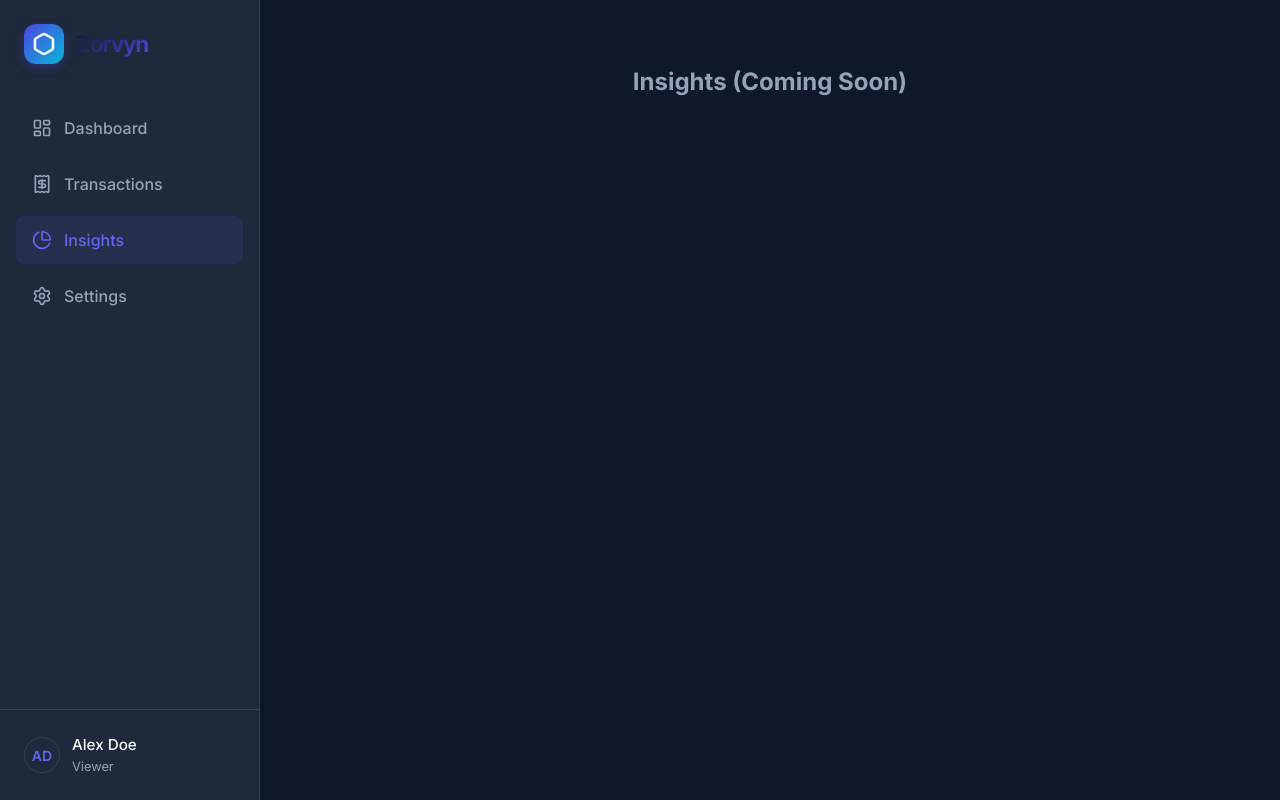
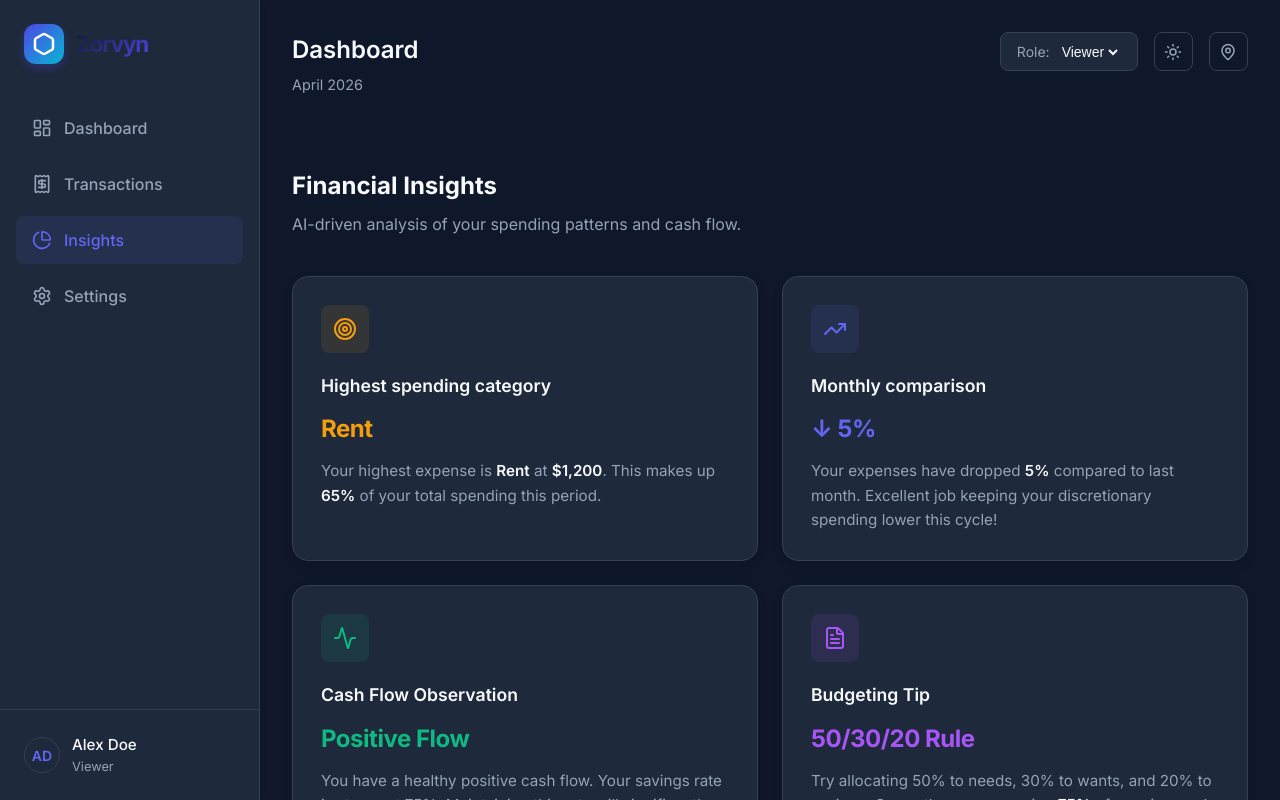
Before and after one commit to adityahacks123/Zorvyn, a React (Vite) app: page / in a window 1280 px wide. Both pictures are taken after a click on the item "Insights". Built offline with nearby package versions, Linux system fonts and the light colour scheme.

Commit message:
Insight page added

```diff
--- a/src/App.jsx
+++ b/src/App.jsx
@@ -2,6 +2,7 @@ import React, { useState } from 'react';
 import Sidebar from './components/layout/Sidebar';
 import DashboardPage from './pages/DashboardPage';
 import TransactionsPage from './pages/TransactionsPage';
+import InsightsPage from './pages/InsightsPage';
 import { useFinance } from './context/FinanceContext';
 import './index.css';
 
@@ -16,11 +17,7 @@ function App() {
       case 'transactions':
         return <TransactionsPage />;
       case 'insights':
-        return (
-          <div className="page-content" style={{ display: 'flex', alignItems: 'center', justifyContent: 'center' }}>
-            <h2 style={{ color: 'var(--color-text-muted)' }}>Insights (Coming Soon)</h2>
-          </div>
-        );
+        return <InsightsPage />;
       case 'settings':
         return (
           <div className="page-content" style={{ display: 'flex', alignItems: 'center', justifyContent: 'center' }}>
--- /dev/null
+++ b/src/pages/InsightsPage.css
@@ -0,0 +1,70 @@
+.insights-content {
+  display: flex;
+  flex-direction: column;
+  gap: 1.5rem;
+}
+
+.insights-header {
+  margin-top: 1rem;
+  margin-bottom: 1rem;
+}
+
+.insights-grid {
+  display: grid;
+  grid-template-columns: repeat(auto-fit, minmax(350px, 1fr));
+  gap: 1.5rem;
+}
+
+.insight-card {
+  display: flex;
+  flex-direction: column;
+  gap: 1.25rem;
+  padding: 1.75rem;
+  transition: transform var(--transition-normal);
+}
+
+.insight-card:hover {
+  transform: translateY(-4px);
+}
+
+.insight-card-icon {
+  width: 48px;
+  height: 48px;
+  border-radius: var(--radius-md);
+  display: flex;
+  align-items: center;
+  justify-content: center;
+}
+
+.insight-card-content h3 {
+  font-size: 1.1rem;
+  font-weight: 600;
+  color: var(--color-text-main);
+  margin-bottom: 0.75rem;
+}
+
+.insight-highlight {
+  margin-bottom: 0.75rem;
+}
+
+.highlight-text {
+  font-size: 1.5rem;
+  font-weight: 700;
+  letter-spacing: -0.02em;
+}
+
+.highlight-text.warning { color: var(--color-warning); }
+.highlight-text.primary { color: var(--color-primary); }
+.highlight-text.success { color: var(--color-success); }
+.highlight-text.danger { color: var(--color-danger); }
+
+.insight-desc {
+  font-size: 0.95rem;
+  color: var(--color-text-muted);
+  line-height: 1.6;
+}
+
+.insight-desc strong {
+  color: var(--color-text-main);
+  font-weight: 600;
+}
--- /dev/null
+++ b/src/pages/InsightsPage.jsx
@@ -0,0 +1,144 @@
+import React, { useMemo } from 'react';
+import Header from '../components/layout/Header';
+import { useFinance } from '../context/FinanceContext';
+import { AlertCircle, Activity, FileText, TrendingUp, Target, CreditCard } from 'lucide-react';
+import './InsightsPage.css';
+
+const InsightsPage = () => {
+  const { transactions } = useFinance();
+
+  const insights = useMemo(() => {
+    let income = 0;
+    let expense = 0;
+    const categoryTotals = {};
+
+    transactions.forEach(t => {
+      const amt = Number(t.amount);
+      if (t.type === 'Income') {
+        income += amt;
+      } else {
+        expense += amt;
+        categoryTotals[t.category] = (categoryTotals[t.category] || 0) + amt;
+      }
+    });
+
+    // 1. Highest Spending Category
+    const sortedCategories = Object.entries(categoryTotals)
+      .map(([name, value]) => ({ name, value }))
+      .sort((a, b) => b.value - a.value);
+
+    const topCategory = sortedCategories.length > 0 ? sortedCategories[0] : null;
+    const topCategoryPercentage = topCategory && expense > 0
+      ? Math.round((topCategory.value / expense) * 100)
+      : 0;
+
+    // 2. Observations & Savings Rate
+    const balance = income - expense;
+    const savingsRate = income > 0 ? Math.round((balance / income) * 100) : 0;
+    const isHealthy = balance > 0;
+
+    // 3. Monthly Comparison (Mocking previous month for demo logic)
+    // In a real app we'd filter actual dates. We'll simulate last month was 5% higher expenses.
+    const lastMonthExpense = expense * 1.05;
+    const expenseDiff = Math.abs(expense - lastMonthExpense);
+    const expenseDiffPercent = Math.round((expenseDiff / lastMonthExpense) * 100);
+
+    return {
+      topCategory,
+      topCategoryPercentage,
+      income,
+      expense,
+      balance,
+      savingsRate,
+      isHealthy,
+      expenseDiffPercent
+    };
+  }, [transactions]);
+
+  return (
+    <div className="insights-content">
+      <Header />
+
+      <div className="insights-header">
+        <h2 style={{ color: 'var(--color-text-main)' }}>Financial Insights</h2>
+        <p style={{ color: 'var(--color-text-muted)', marginTop: '0.5rem' }}>AI-driven analysis of your spending patterns and cash flow.</p>
+      </div>
+
+      <div className="insights-grid">
+
+        {/* Insight 1: Highest Spending Category */}
+        <div className="insight-card glass-panel">
+          <div className="insight-card-icon warn-bg">
+            <Target size={24} />
+          </div>
+          <div className="insight-card-content">
+            <h3>Highest spending category</h3>
+            <div className="insight-highlight">
+              <span className="highlight-text warning">{insights.topCategory?.name || 'N/A'}</span>
+            </div>
+            <p className="insight-desc">
+              Your highest expense is <strong>{insights.topCategory?.name}</strong> at <strong>${insights.topCategory?.value.toLocaleString()}</strong>.
+              This makes up <strong>{insights.topCategoryPercentage}%</strong> of your total spending this period.
+            </p>
+          </div>
+        </div>
+
+        {/* Insight 2: Monthly Comparison */}
+        <div className="insight-card glass-panel">
+          <div className="insight-card-icon primary-bg">
+            <TrendingUp size={24} />
+          </div>
+          <div className="insight-card-content">
+            <h3>Monthly comparison</h3>
+            <div className="insight-highlight">
+              <span className="highlight-text primary">↓ {insights.expenseDiffPercent}%</span>
+            </div>
+            <p className="insight-desc">
+              Your expenses have dropped <strong>{insights.expenseDiffPercent}%</strong> compared to last month.
+              Excellent job keeping your discretionary spending lower this cycle!
+            </p>
+          </div>
+        </div>
+
+        {/* Insight 3: Useful Observation / Cash Flow */}
+        <div className="insight-card glass-panel">
+          <div className="insight-card-icon success-bg">
+            <Activity size={24} />
+          </div>
+          <div className="insight-card-content">
+            <h3>Cash Flow Observation</h3>
+            <div className="insight-highlight">
+              <span className={`highlight-text ${insights.isHealthy ? 'success' : 'danger'}`}>
+                {insights.isHealthy ? 'Positive' : 'Negative'} Flow
+              </span>
+            </div>
+            <p className="insight-desc">
+              {insights.isHealthy
+                ? `You have a healthy positive cash flow. Your savings rate is strong at ${insights.savingsRate}%. Maintaining this rate will significantly boost your long term reserves.`
+                : `Warning: Your expenses are currently exceeding your income by $${Math.abs(insights.balance).toLocaleString()}. Consider reviewing your top categories to cut back.`}
+            </p>
+          </div>
+        </div>
+
+        {/* Insight 4: General Tip */}
+        <div className="insight-card glass-panel">
+          <div className="insight-card-icon" style={{ background: 'rgba(168, 85, 247, 0.1)', color: '#a855f7' }}>
+            <FileText size={24} />
+          </div>
+          <div className="insight-card-content">
+            <h3>Budgeting Tip</h3>
+            <div className="insight-highlight">
+              <span className="highlight-text" style={{ color: '#a855f7' }}>50/30/20 Rule</span>
+            </div>
+            <p className="insight-desc">
+              Try allocating 50% to needs, 30% to wants, and 20% to savings. Currently, you are saving <strong>{insights.savingsRate}%</strong> of your income!
+            </p>
+          </div>
+        </div>
+
+      </div>
+    </div>
+  );
+};
+
+export default InsightsPage;
```
